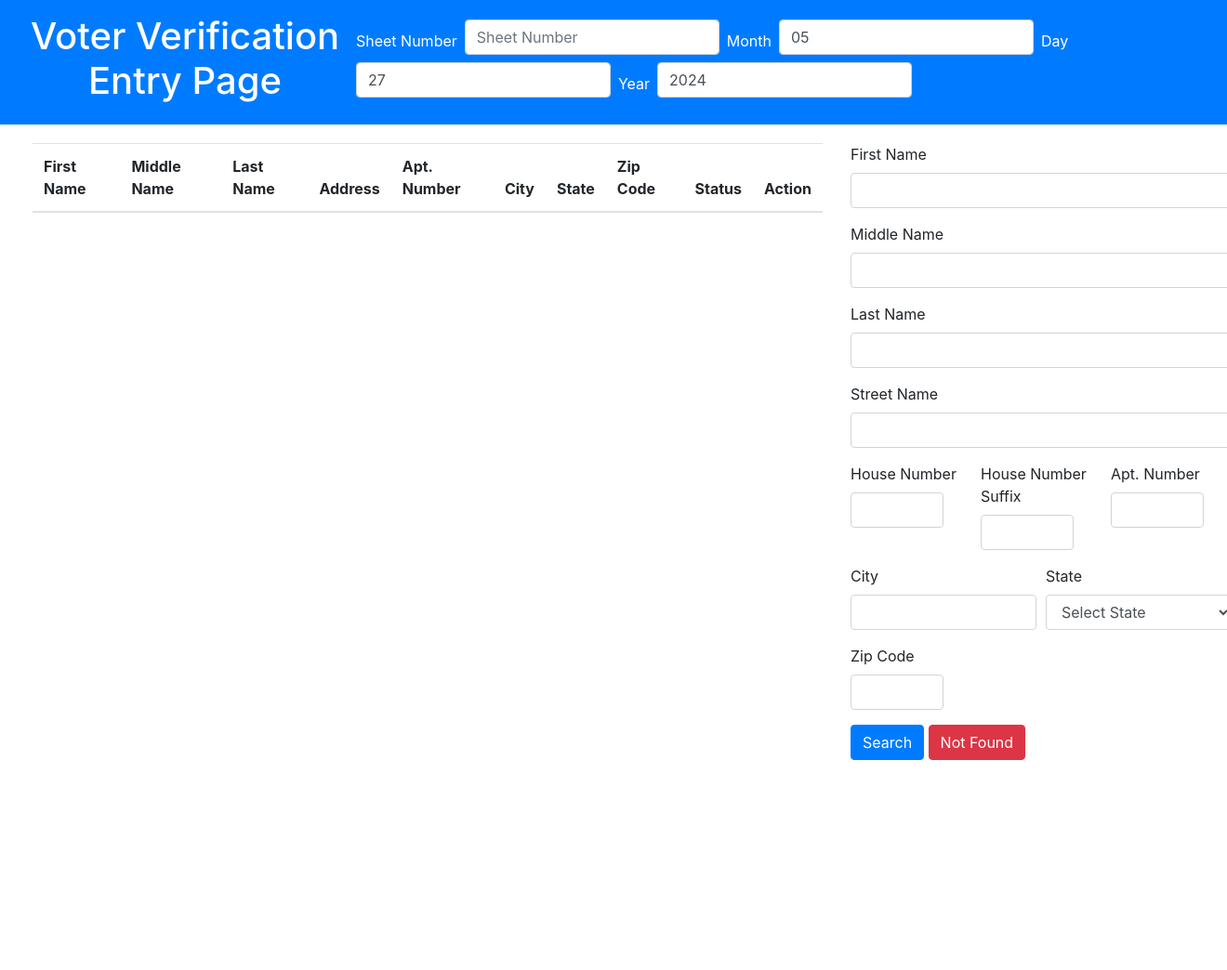
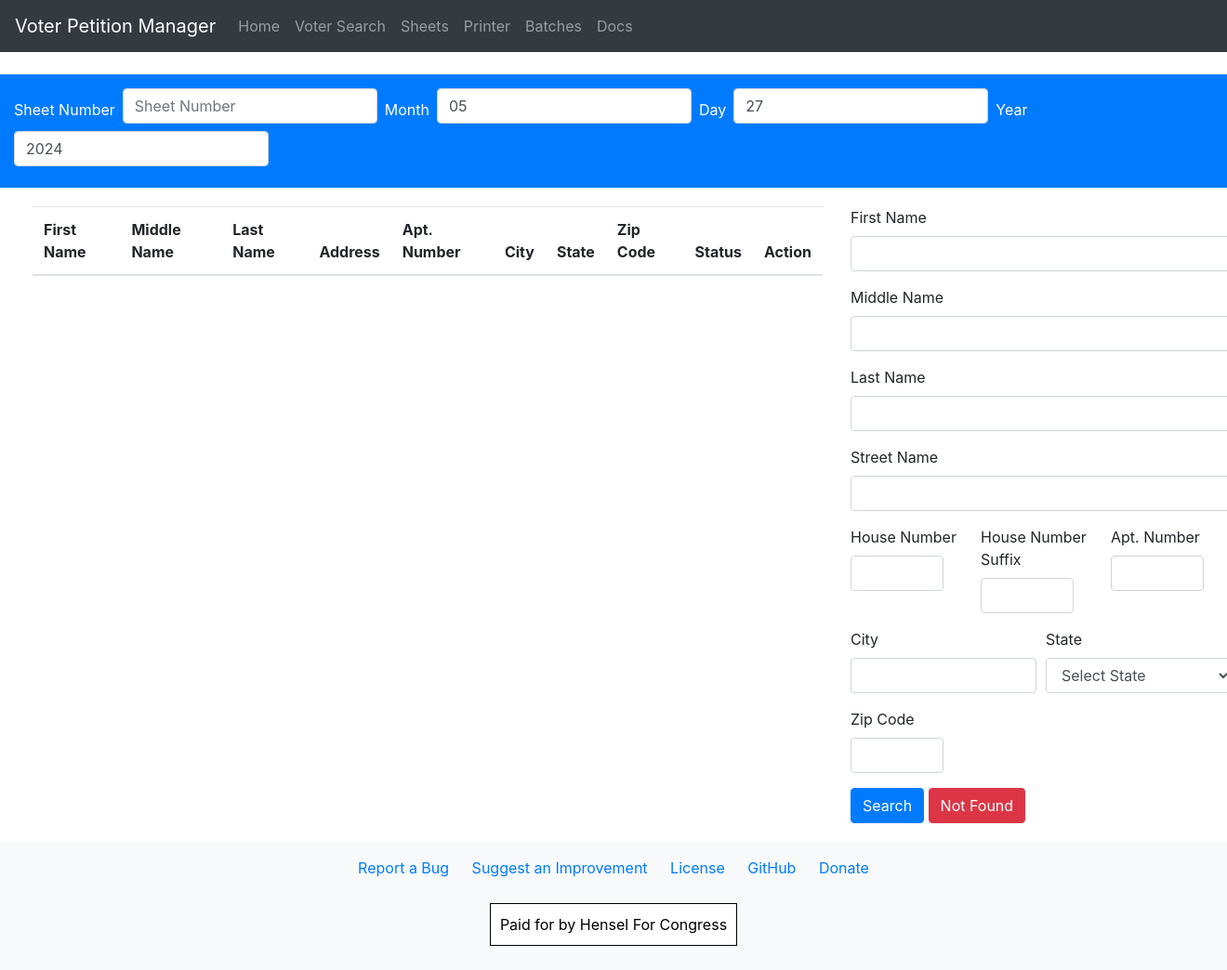
Before and after one commit to HenselForCongress/jack, a Python web app: template so_well/templates/entry.html in a window 1320 px wide; the page is wider, and only the part inside the window is pictured. Shown: that part at 93% size. Before the commit the page ends 818 px from the top of that part, so only its background shows below. Run offline with Jinja, Linux system fonts and the light colour scheme; the template is opened without the code that fills it, so the values that code supplies are empty; some libraries are stand-ins or nearby versions.

Commit message:
Header & Footers
Signed-off-by: Bentley Hensel <bentleyhensel@gmail.com>

```diff
--- a/so_well/static/css/global.css
+++ b/so_well/static/css/global.css
@@ -18,7 +18,6 @@
     /* Area Specific Colors */
     --color-footer: var(--color-primary-blue);
 
-
     /* Fonts */
     --font-sans: 'Montserrat', -apple-system, BlinkMacSystemFont, "Segoe UI", "Roboto",
         "Oxygen", "Ubuntu", "Cantarell", "Fira Sans", "Droid Sans",
@@ -26,8 +25,6 @@
     --font-serif: 'Montserrat', Georgia, Times, serif;
     --font-mono: 'Montserrat', Menlo, Courier, monospace;
 }
-
-
 
 .header-bar {
     background-color: #007bff;
@@ -42,3 +39,30 @@
     background-color: white;
     z-index: 2;
 }
+
+/* Footer */
+.paidForBox {
+    padding: 10px;
+    margin: 10px 0;
+    border: 1px solid black;
+    text-align: center;
+    background-color: white;
+    color: black;
+    width: auto;
+    max-width: 60%;
+}
+
+.footer-container {
+    display: flex;
+    flex-direction: column;
+    align-items: center;
+}
+
+.footer-links {
+    list-style: none;
+    padding: 0;
+}
+.footer-links li {
+    display: inline;
+    margin: 0 10px;
+}
--- a/so_well/templates/entry.html
+++ b/so_well/templates/entry.html
@@ -1,18 +1,8 @@
 <!--templates/entry.html-->
-<!DOCTYPE html>
-<html lang="en">
-<head>
-    <meta charset="UTF-8">
-    <meta http-equiv="X-UA-Compatible" content="IE=edge">
-    <meta name="viewport" content="width=device-width, initial-scale=1.0">
-    <title>Entry Page</title>
-    <link rel="stylesheet" href="https://stackpath.bootstrapcdn.com/bootstrap/4.3.1/css/bootstrap.min.css">
-    <link rel="stylesheet" href="{{ url_for('static', filename='css/global.css') }}">
+{% include 'header.html' %}
 <link rel="stylesheet" href="{{ url_for('static', filename='css/entry.css') }}">
-</head>
-<body>
+
 <div class="header-bar d-flex justify-content-between align-items-center">
-        <h1 class="text-center">Voter Verification Entry Page</h1>
     <div class="header-fields">
         <div class="form-inline">
             <label for="header-sheet-number" class="my-1 mr-2">Sheet Number</label>
@@ -219,10 +209,8 @@
         </div>
     </div>
 </div>
-
 <script src="https://code.jquery.com/jquery-3.3.1.min.js"></script>
 <script src="https://cdnjs.cloudflare.com/ajax/libs/popper.js/1.14.7/umd/popper.min.js"></script>
 <script src="https://stackpath.bootstrapcdn.com/bootstrap/4.3.1/js/bootstrap.min.js"></script>
 <script src="{{ url_for('static', filename='js/entry.js') }}"></script>
-</body>
-</html>
+{% include 'footer.html' %}
--- /dev/null
+++ b/so_well/templates/footer.html
@@ -0,0 +1,21 @@
+<!-- so_well/templates/footer.html -->
+<footer class="footer mt-auto py-3 bg-light">
+    <div class="container text-center">
+        <div class="row">
+            <div class="col-md-12 footer-container">
+                <ul class="footer-links d-inline-block">
+                    <li><a href="https://github.com/HenselForCongress/jack/issues" target="_blank">Report a Bug</a></li>
+                    <li><a href="https://github.com/HenselForCongress/jack/issues" target="_blank">Suggest an Improvement</a></li>
+                    <li><a href="https://github.com/HenselForCongress/jack/blob/main/LICENSE" target="_blank">License</a></li>
+                    <li><a href="https://github.com/HenselForCongress/jack" target="_blank">GitHub</a></li>
+                    <li><a href="https://henselforcongress.com/" target="_blank">Donate</a></li>
+                </ul>
+                <div class="paidForBox">
+                    Paid for by Hensel For Congress
+                </div>
+            </div>
+        </div>
+    </div>
+</footer>
+</body>
+</html>
--- /dev/null
+++ b/so_well/templates/header.html
@@ -0,0 +1,38 @@
+<!-- so_well/templates/header.html -->
+<!DOCTYPE html>
+<html lang="en">
+<head>
+    <meta charset="UTF-8">
+    <title>Voter Petition Manager</title>
+    <link rel="stylesheet" href="https://stackpath.bootstrapcdn.com/bootstrap/4.3.1/css/bootstrap.min.css">
+    <link rel="stylesheet" href="{{ url_for('static', filename='css/global.css') }}">
+</head>
+<body>
+    <nav class="navbar navbar-expand-lg navbar-dark bg-dark mb-4 sticky-top">
+        <a class="navbar-brand" href="#">Voter Petition Manager</a>
+        <button class="navbar-toggler" type="button" data-toggle="collapse" data-target="#navbarNav" aria-controls="navbarNav" aria-expanded="false" aria-label="Toggle navigation">
+            <span class="navbar-toggler-icon"></span>
+        </button>
+        <div class="collapse navbar-collapse" id="navbarNav">
+            <ul class="navbar-nav">
+                <li class="nav-item">
+                    <a class="nav-link" href="/">Home</a>
+                </li>
+                <li class="nav-item">
+                    <a class="nav-link" href="/entry">Voter Search</a>
+                </li>
+                <li class="nav-item">
+                    <a class="nav-link" href="/sheets">Sheets</a>
+                </li>
+                <li class="nav-item">
+                    <a class="nav-link" href="/print">Printer</a>
+                </li>
+                <li class="nav-item">
+                    <a class="nav-link" href="/batches">Batches</a>
+                </li>
+                <li class="nav-item">
+                    <a class="nav-link" href="https://github.com/HenselForCongress/jack/tree/main/docs" target="_blank">Docs</a>
+                </li>
+            </ul>
+        </div>
+    </nav>
```
Also changed, not shown: so_well/templates/batches.html (+3 -10 lines), so_well/templates/error.html (+4 -10 lines), so_well/templates/index.html (+10 -20 lines), so_well/templates/sheets.html (+3 -10 lines). Lines whose indentation alone changed are shown as unchanged.
